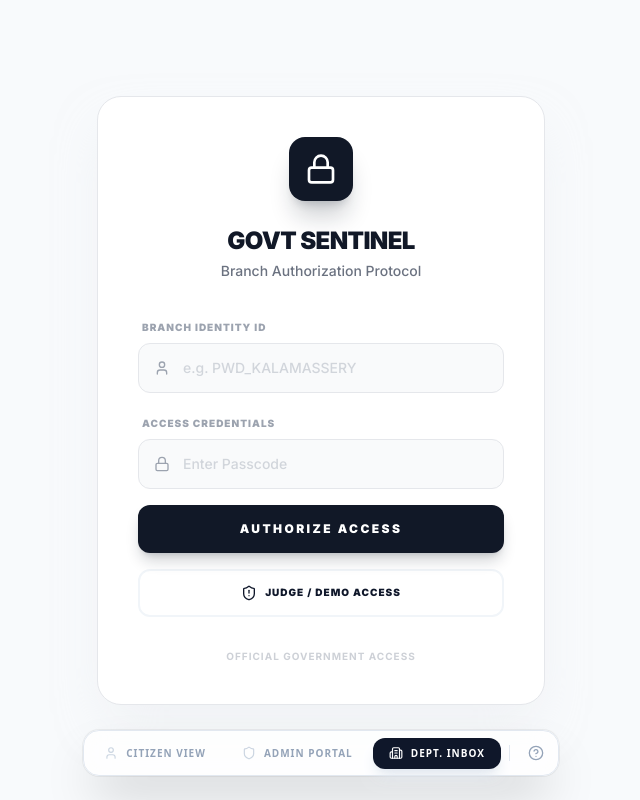
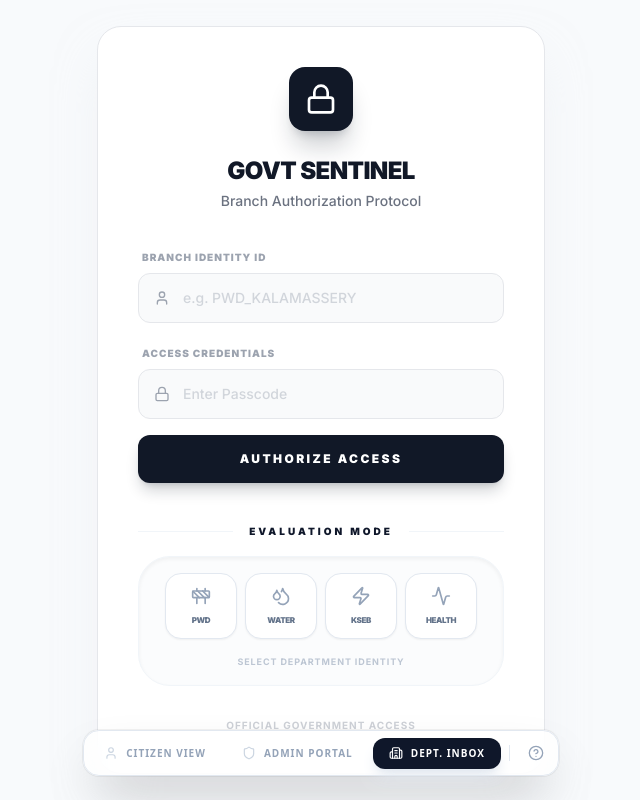
Before and after one commit to flyme2mars/civic-sentinel, a Next.js app: page /govt/dashboard in a window 1280 px wide. Shown: the whole page, without its empty margins (319-959 px from the left). Built offline with nearby package versions, Linux system fonts and the light colour scheme.

Commit message:
final touch

```diff
--- a/src/app/admin/dashboard/page.tsx
+++ b/src/app/admin/dashboard/page.tsx
@@ -16,7 +16,8 @@ import {
   LayoutDashboard,
   Inbox,
   Building2,
-  Shield
+  Shield,
+  ArrowRight
 } from "lucide-react";
 
 export default function GovernmentDashboard() {
@@ -214,16 +215,23 @@ export default function GovernmentDashboard() {
             VERIFY IDENTITY
           </button>
 
+          <div className="pt-8 space-y-4">
+            <div className="w-full h-px bg-slate-100 flex items-center justify-center">
+              <span className="bg-white px-4 text-[9px] font-black text-slate-400 uppercase tracking-[0.3em]">Evaluation Mode</span>
+            </div>
+
             <button
               onClick={() => {
                 setAuthToken("sentinel2026");
                 setIsAuthorized(true);
               }}
-            className="w-full py-3 bg-white border border-gray-200 text-gray-600 rounded-xl font-bold text-sm hover:bg-gray-50 transition-colors flex items-center justify-center gap-2"
+              className="w-full py-4 bg-slate-50 border border-slate-200 text-slate-900 rounded-xl font-black text-[10px] uppercase tracking-[0.2em] flex items-center justify-center gap-3 shadow-sm hover:bg-slate-900 hover:text-white hover:border-slate-900 transition-all duration-300 group active:scale-95 relative"
             >
-            <Shield className="w-4 h-4" />
+              <div className="absolute -top-1 -right-1 w-3 h-3 bg-slate-900 rounded-full animate-ping opacity-20 group-hover:hidden" />
+              <Shield className="w-4 h-4 text-slate-400 group-hover:text-white transition-colors" />
               JUDGE / DEMO ACCESS
             </button>
+          </div>
         </div>
       </div>
     );
--- a/src/app/govt/dashboard/page.tsx
+++ b/src/app/govt/dashboard/page.tsx
@@ -6,8 +6,9 @@ import { GrievancesView } from '@/components/govt/views/GrievancesView';
 import { AnalyticsView } from '@/components/govt/views/AnalyticsView';
 import { DetailDrawer } from '@/components/govt/DetailDrawer';
 import { CivicIssue } from '@/lib/types';
-import { Search, ShieldAlert, Lock, User as UserIcon } from 'lucide-react';
+import { Search, ShieldAlert, Lock, User as UserIcon, Construction, Droplets, Zap, Activity, ArrowRight } from 'lucide-react';
 import { DEPARTMENTS } from '@/lib/departments';
+import { cn } from '@/lib/utils';
 
 export default function GovtDashboard() {
   const [activeTab, setActiveTab] = useState('inbox');
@@ -206,19 +207,39 @@ export default function GovtDashboard() {
               Authorize Access
             </button>
 
+            <div className="pt-8 space-y-6">
+              <div className="w-full h-px bg-slate-100 flex items-center justify-center">
+                <span className="bg-white px-4 text-[10px] font-black text-slate-900 uppercase tracking-[0.3em]">Evaluation Mode</span>
+              </div>
+
+              <div className="bg-slate-50/50 p-4 rounded-[2rem] border border-slate-100 shadow-inner">
+                <div className="flex flex-wrap justify-center gap-2">
+                  {[
+                    { id: DEPARTMENTS[0].id, icon: Construction, label: "PWD" },
+                    { id: DEPARTMENTS[1].id, icon: Droplets, label: "Water" },
+                    { id: DEPARTMENTS[2].id, icon: Zap, label: "KSEB" },
+                    { id: DEPARTMENTS[3].id, icon: Activity, label: "Health" }
+                  ].map((item) => (
                     <button
+                      key={item.id}
                       type="button"
                       onClick={() => {
-                localStorage.setItem('govt_branch_id', 'PWD_KALAMASSERY');
+                        localStorage.setItem('govt_branch_id', item.id);
                         localStorage.setItem('govt_authorized', 'true');
-                setBranchId('PWD_KALAMASSERY');
+                        setBranchId(item.id);
                         setIsAuthorized(true);
                       }}
-              className="w-full py-3.5 bg-white border-2 border-slate-100 text-slate-900 rounded-xl font-black text-[10px] uppercase tracking-[0.1em] hover:bg-slate-50 transition-all flex items-center justify-center gap-2"
+                      className="flex flex-col items-center gap-2 p-3 bg-white border border-slate-200 rounded-2xl hover:bg-slate-900 hover:border-slate-900 group transition-all duration-300 w-[72px] shadow-sm relative active:scale-95"
+                      title={item.id}
                     >
-              <ShieldAlert className="w-4 h-4" />
-              Judge / Demo Access
+                      <item.icon className="w-5 h-5 text-slate-400 group-hover:text-white transition-colors" />
+                      <span className="text-[8px] font-black uppercase text-slate-500 group-hover:text-white transition-colors tracking-tighter">{item.label}</span>
                     </button>
+                  ))}
+                </div>
+                <p className="text-[9px] text-slate-400 font-bold uppercase tracking-widest text-center mt-4 opacity-60">Select Department Identity</p>
+              </div>
+            </div>
           </form>
 
           <p className="mt-8 text-[10px] text-gray-400 font-bold uppercase tracking-widest text-center opacity-50">
--- a/src/components/admin/Sidebar.tsx
+++ b/src/components/admin/Sidebar.tsx
@@ -68,16 +68,23 @@ export function Sidebar({ activeNav, setActiveNav, NAV, grievancesCount, onLogou
 
       {/* User / Bottom */}
       <div className="p-4 border-t border-gray-100">
+        <div className="bg-slate-50 border border-slate-100 rounded-2xl p-4 space-y-3">
+          <div className="flex items-center gap-2 px-1">
+            <div className="w-1.5 h-1.5 rounded-full bg-red-500 animate-pulse" />
+            <span className="text-[9px] font-black uppercase tracking-[0.2em] text-slate-400">Active Session</span>
+          </div>
+
           {onLogout && (
             <button
               onClick={onLogout}
-            className="w-full flex items-center gap-3 px-3 py-2 text-sm text-red-500 hover:text-red-600 hover:bg-red-50 rounded-md transition-colors font-medium"
+              className="w-full flex items-center justify-center gap-2 py-2.5 bg-white border border-slate-200 text-red-600 hover:bg-red-600 hover:text-white rounded-xl text-[11px] font-black uppercase tracking-widest shadow-sm transition-all active:scale-95 group"
             >
-            <LogOut className="w-4 h-4" />
+              <LogOut className="w-3.5 h-3.5 transition-colors" />
               Sign Out
             </button>
           )}
         </div>
+      </div>
     </aside>
   );
 }
--- a/src/components/govt/Sidebar.tsx
+++ b/src/components/govt/Sidebar.tsx
@@ -69,16 +69,23 @@ export function Sidebar({
 
       {/* User / Bottom */}
       <div className="p-4 border-t border-gray-100">
+        <div className="bg-slate-50 border border-slate-100 rounded-2xl p-4 space-y-3">
+          <div className="flex items-center gap-2 px-1">
+            <div className="w-1.5 h-1.5 rounded-full bg-red-500 animate-pulse" />
+            <span className="text-[9px] font-black uppercase tracking-[0.2em] text-slate-400">Active Session</span>
+          </div>
+
           {onLogout && (
             <button
               onClick={onLogout}
-            className="w-full flex items-center gap-3 px-3 py-2 text-sm text-red-500 hover:text-red-600 hover:bg-red-50 rounded-md transition-colors font-medium"
+              className="w-full flex items-center justify-center gap-2 py-2.5 bg-white border border-slate-200 text-red-600 hover:bg-red-600 hover:text-white rounded-xl text-[11px] font-black uppercase tracking-widest shadow-sm transition-all active:scale-95 group"
             >
-            <LogOut className="w-4 h-4" />
+              <LogOut className="w-3.5 h-3.5 transition-colors" />
               Sign Out
             </button>
           )}
         </div>
+      </div>
     </aside>
   );
 }
```
Lines whose indentation alone changed are shown as unchanged.
